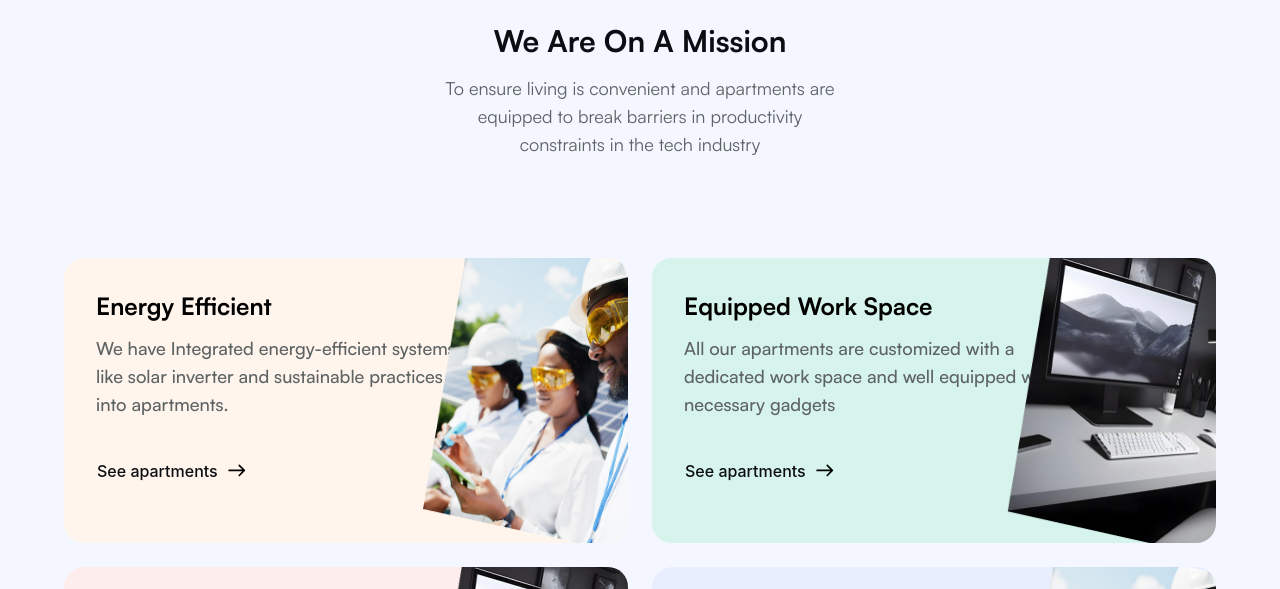
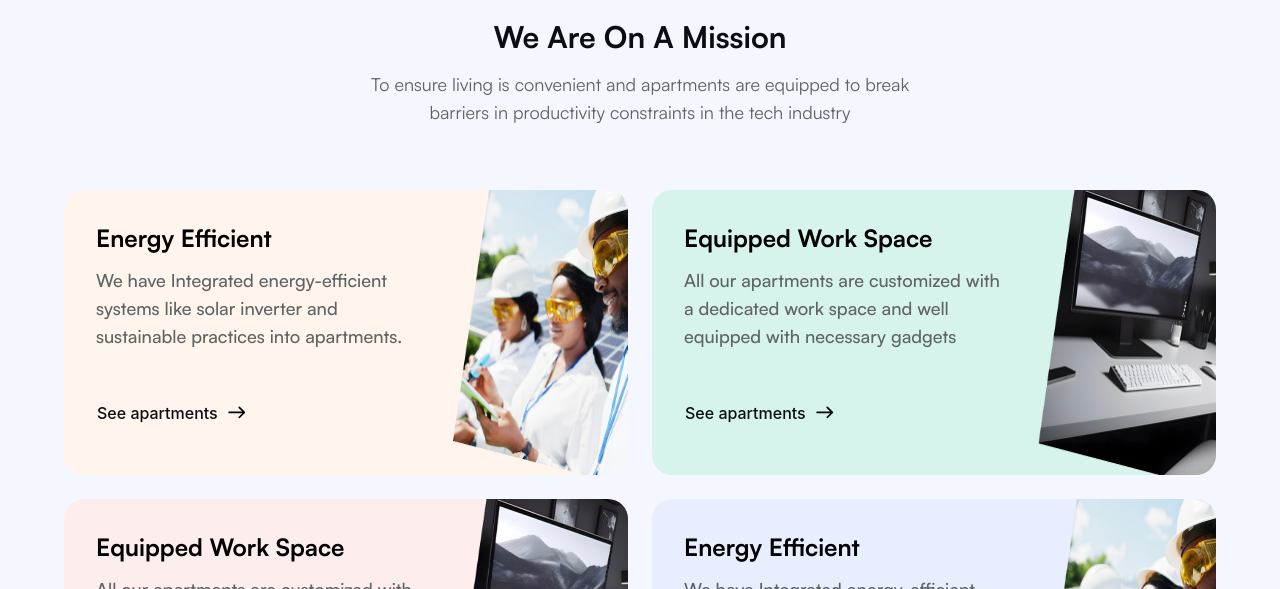
Before and after one commit to JosephOluOlofinte/tech-network-africa, a React (Vite) app: page / in a window 1280 px wide. Shown: the part 2471-3060 px from the top of the page. Built offline with nearby package versions, Linux system fonts and the light colour scheme; a web font is replaced by a local one.

Commit message:
minor adjustments to the mission section

```diff
--- a/src/components/block/MissionCard.tsx
+++ b/src/components/block/MissionCard.tsx
@@ -12,18 +12,18 @@ type CardProps = {
 const MissionCard: React.FC<CardProps> = ({ title, desc, img, className }) => {
   // declare classes common to all card
   const commonStyles =
-    'tablet:h-[285px] w-full tablet:w-fit max-w-[600px] rounded-[20px] flex overflow-hidden';
+    'tablet:h-[285px] w-full tablet:w-full max-w-[600px] rounded-[20px] flex overflow-hidden';
 
   // let common styles be merged with classname styles
   const styles = `${commonStyles} ${className}`;
 
   return (
     <div className={styles}>
-      <div className='py-8 max-tablet:px-8 grid gap-8 tablet:gap-3 tablet:pl-8'>
+      <div className='py-8 px-8 grid gap-8  '>
 
         <div className='h-fit grid gap-3'>
           <h3 className='font-bold'>{title}</h3>
-          <p className='text-brandDeepGray2 font-medium max-w-[35ch] tablet:w-[30ch]'>
+          <p className='text-brandDeepGray2 font-medium max-w-[35ch]'>
             {desc}
           </p>
         </div>
@@ -38,7 +38,7 @@ const MissionCard: React.FC<CardProps> = ({ title, desc, img, className }) => {
         </div>
       </div>
 
-      <div className='h-full max-tablet:hidden'>
+      <div className='h-full max-xllaptop:hidden'>
         <img src={img} alt='' className='h-full w-auto bg-cover' />
       </div>
     </div>
--- a/src/pages/homepage/Mission.tsx
+++ b/src/pages/homepage/Mission.tsx
@@ -9,21 +9,19 @@ import MissionCard from '../../components/block/MissionCard';
 const Mission = () => {
   return (
     <Fragment>
-      <section className='bg-brandWhite h-fit py-[100px] flex justify-center'>
-        <div className='inner-container grid gap-[100px]'>
+      <section className='bg-brandWhite h-fit py-16 tablet:py-20 laptop:py-24 flex justify-center'>
+        <div className='inner-container grid gap-10 tablet:gap-13 laptop:gap-16'>
           <div className='grid gap-[15px] justify-center text-center'>
             <header>
-              <h2 className='font-bold text-[#0B0D12]'>
-                We Are On A Mission
-              </h2>
+              <h2 className='font-bold text-[#0B0D12]'>We Are On A Mission</h2>
             </header>
-            <p className='text-brandDeepGray2 max-w-[32ch] xltablet:w-[40ch]'>
+            <p className='text-brandDeepGray2 max-w-[45ch]'>
               To ensure living is convenient and apartments are equipped to
               break barriers in productivity constraints in the tech industry
             </p>
           </div>
 
-          <div className='w-full grid place-items-center grid-cols-1 laptop:grid-cols-[repeat(2,_minmax(335px,_1fr))] gap-6'>
+          <div className='w-full grid place-items-center grid-cols-1 xltablet:grid-cols-[repeat(2,_minmax(335px,_1fr))] gap-6'>
             <MissionCard
               title='Energy Efficient'
               desc='We have Integrated energy-efficient systems like solar
```
